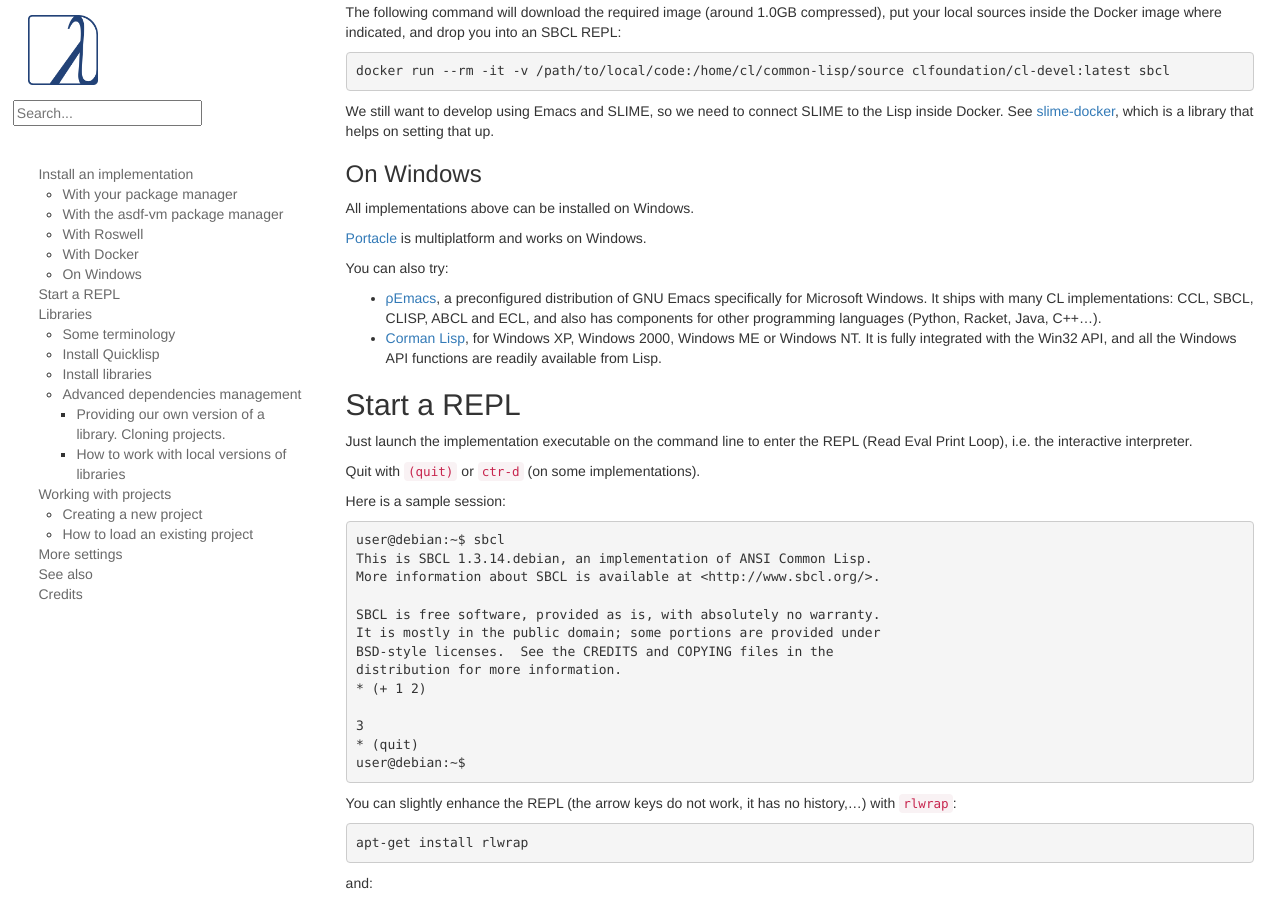
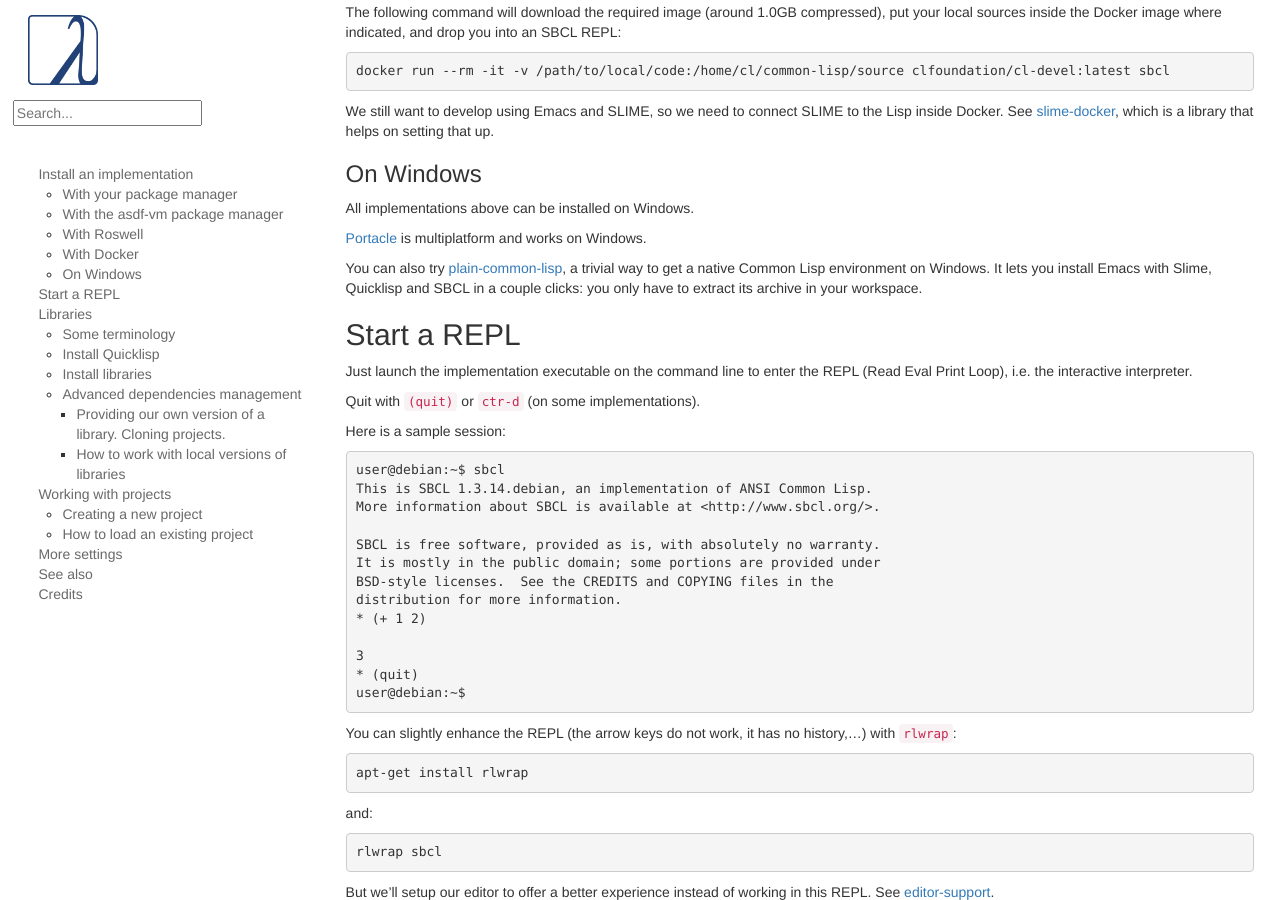
Before and after one commit to LispCookbook/cl-cookbook, a Jekyll site: the page built from getting-started.md, in a window 1280 px wide and 900 px high, scrolled down 1379 px. Built offline with Jekyll 4.4.1, drawn with Linux system fonts in a browser that asks for light colours.

Commit message:
getting started on Windows: with plain common lisp

```diff
--- a/getting-started.md
+++ b/getting-started.md
@@ -97,10 +97,11 @@
 
 [Portacle](https://shinmera.github.io/portacle/) is multiplatform and works on Windows.
 
-You can also try:
-
-* [ρEmacs](https://rho-emacs.sourceforge.io/), a preconfigured distribution of GNU Emacs specifically for Microsoft Windows. It ships with many CL implementations: CCL, SBCL, CLISP, ABCL and ECL, and also has components for other programming languages (Python, Racket, Java, C++…).
-* [Corman Lisp](https://github.com/sharplispers/cormanlisp), for Windows XP, Windows 2000, Windows ME or Windows NT. It is fully integrated with the Win32 API, and all the Windows API functions are readily available from Lisp.
+You can also try
+[plain-common-lisp](https://github.com/pascalcombier/plain-common-lisp/),
+a trivial way to get a native Common Lisp environment on Windows. It
+lets you install Emacs with Slime, Quicklisp and SBCL in a couple
+clicks: you only have to extract its archive in your workspace.
 
 
 ## Start a REPL
```
